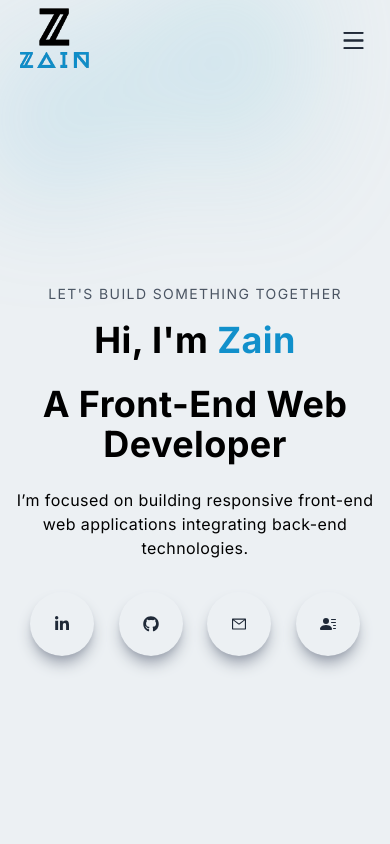
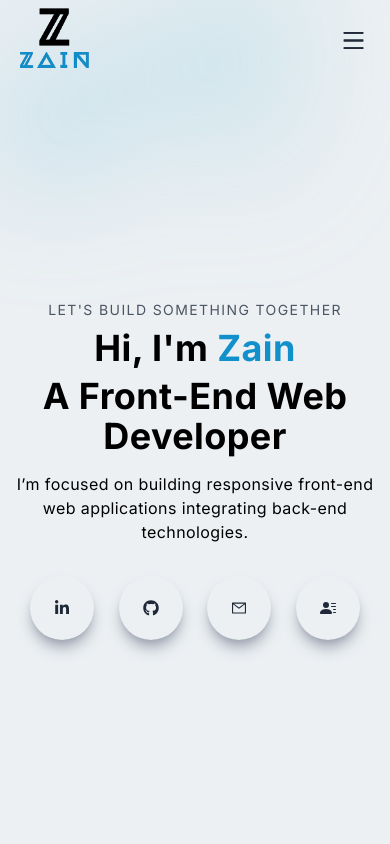
Before and after one commit to Tufalpha1/Portfolio, a Next.js app: page / in a window 390 px wide. Shown: the top 844 px of the page. Built offline with nearby package versions, Linux system fonts and the light colour scheme.

Commit message:
fix typo

```diff
--- a/src/components/Hero.tsx
+++ b/src/components/Hero.tsx
@@ -26,10 +26,10 @@ export const Hero = () => {
           <p className="uppercase text-sm tracking-widest text-gray-600">
             LET&#39;S BUILD SOMETHING TOGETHER
           </p>
-          <h1 className="py-4 text-black">
+          <h1 className="py-2 md:py-4 text-black">
             Hi, I&#39;m <span className="text-[#1190CB]"> Zain</span>
           </h1>
-          <h1 className="py-2 text-black">A Front-End Web Developer</h1>
+          <h1 className="md:py-2 text-black">A Front-End Web Developer</h1>
           <p className="py-4 text-black sm:max-w-[70%] m-auto">
             I’m focused on building responsive front-end web applications
             integrating back-end technologies.
```
